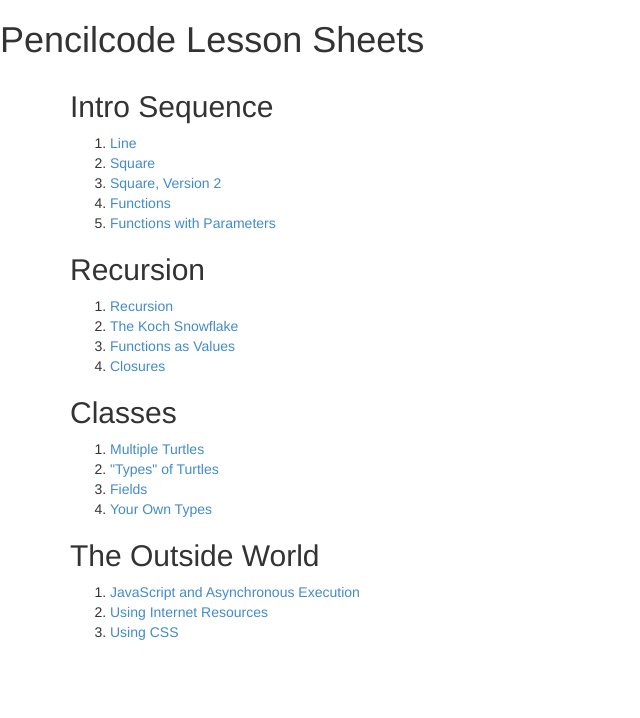
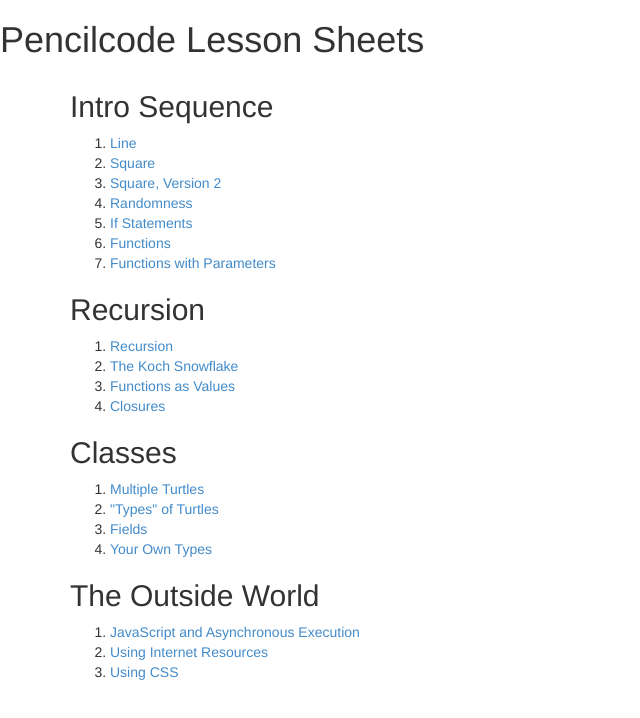
Before and after one commit to dabbler0/pencilcode-lessons, a website: page index.html in a window 1280 px wide. Shown: the whole page, without its empty margins (0-640 px from the left). Drawn offline with Linux system fonts and the light colour scheme.

Commit message:
Links to random and if from index

```diff
--- a/index.html
+++ b/index.html
@@ -10,6 +10,8 @@
     <li><a href="built-lessons/line.html">Line</a></li>
     <li><a href="built-lessons/square.html">Square</a></li>
     <li><a href="built-lessons/square2.html">Square, Version 2</a></li>
+    <li><a href="built-lessons/random.html">Randomness</a></li>
+    <li><a href="built-lessons/if.html">If Statements</a></li>
     <li><a href="built-lessons/functions.html">Functions</a></li>
     <li><a href="built-lessons/parameter.html">Functions with Parameters</a></li>
   </ol>
```
